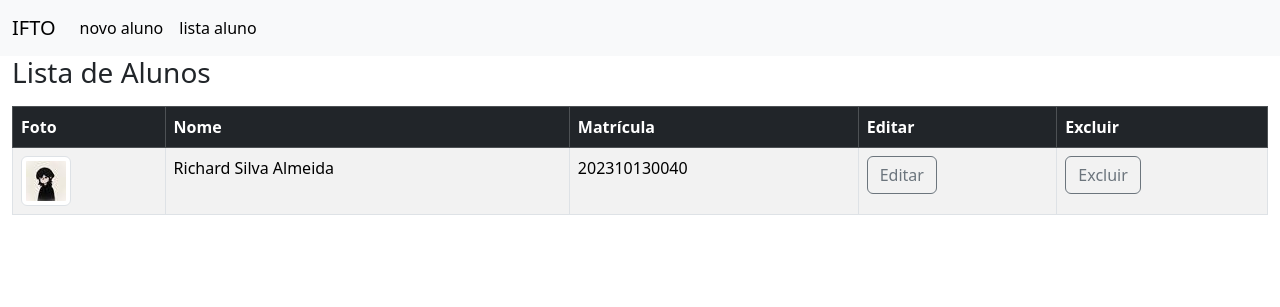
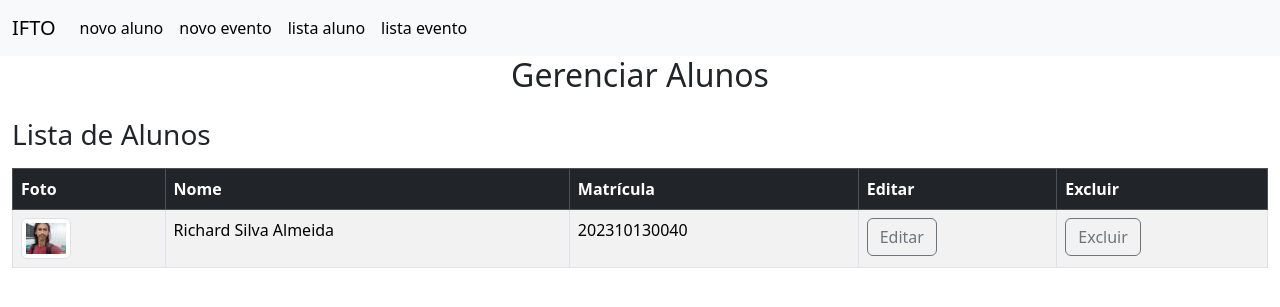
Before and after one commit to Hayankrum/refeitorio, a Django app: page /lista/ in a window 1280 px wide. Shown: the top 307 px of the page. Run offline with Django 5.2, Linux system fonts and the light colour scheme; data comes from the database, SQL or seed files in the repository; both versions use the stored data as it was after the commit; some libraries are stand-ins or nearby versions.

Commit message:
agora vai

```diff
--- a/setup/urls.py
+++ b/setup/urls.py
@@ -17,6 +17,12 @@ urlpatterns = [
     path('editar/<str:id>', views.editar, name='editar'),
     path('excluir/<str:id>', views.excluir, name='excluir'),
 
+
+    path('ev_new/',views.ev_new, name='ev_new'),
+    path('ev_lista/', views.ev_lista, name='ev_lista'),
+    path('ev_editar/<int:id_evento>/', views.ev_editar, name='ev_editar'),  # URL para editar evento
+    path('ev_excluir/<int:id_evento>/', views.ev_excluir, name='ev_excluir'),  # URL para excluir evento
+
     re_path(r'^img/(?P<path>.*)$', serve, {'document_root': settings.MEDIA_ROOT}),
 ]
 
--- a/siteapp/models.py
+++ b/siteapp/models.py
@@ -29,7 +29,9 @@ class Evento(models.Model):
     id_evento = models.AutoField(primary_key=True)
     nome_evento = models.CharField(max_length=255, null=False)
     foto_evento = models.ImageField(upload_to='eventos/', blank=True, null=True)  # Imagens de eventos vão para a pasta 'eventos/'
-    id_aluno = models.ForeignKey(Aluno, models.DO_NOTHING, db_column="id_aluno")
+    id_aluno = models.ForeignKey(Aluno, models.DO_NOTHING, db_column="id_aluno", null=True, blank=True) # Garantir que id_aluno não seja NULL
+
+    # Outros campos do evento
 
     def __str__(self):
         return self.nome_evento
--- a/siteapp/templates/pg/lista.html
+++ b/siteapp/templates/pg_al/lista.html
@@ -1,5 +1,6 @@
 {% extends "st/base.html" %}
 {% block conteudo %}
+    <h2 class="text-center mb-4">Gerenciar Alunos</h2>
     <section>
         <h3 class="mb-3">Lista de Alunos</h3>
         <table class="table table-striped table-bordered">
--- a/siteapp/templates/st/base.html
+++ b/siteapp/templates/st/base.html
@@ -13,7 +13,9 @@
       <div class="collapse navbar-collapse" id="navbarNavAltMarkup">
         <div class="navbar-nav">
           <a class="nav-link active" aria-current="page" href="{% url 'new' %}">novo aluno</a>
+          <a class="nav-link active" aria-current="page" href="{% url 'ev_new' %}">novo evento</a>
           <a class="nav-link active" aria-current="page" href="{% url 'lista' %}">lista aluno</a>
+          <a class="nav-link active" aria-current="page" href="{% url 'ev_lista' %}">lista evento</a>
         </div>
       </div>
     </div>
--- a/siteapp/views.py
+++ b/siteapp/views.py
@@ -3,31 +3,28 @@ from siteapp.forms import AlunoForms
 from siteapp.forms import EventoForms
 from siteapp.models import Aluno
 
-# Create your views here.
 def lista(request):
-    alunos = Aluno.objects.all()  # Recupera todos os objetos Aluno
+    alunos = Aluno.objects.all()
     context = {'alunos': alunos}
-    return render(request, 'pg/lista.html', context)
+    return render(request, 'pg_al/lista.html', context)
 
 
 def new(request):
     alunos = Aluno.objects.all()
     form = AlunoForms(request.POST, request.FILES)
     if request.method == "POST":
-        #form = AlunoForms(request.POST, request.FILES)
         if form.is_valid():
             aluno = form.save()
             aluno.save()
             form = AlunoForms()
             return redirect('lista')
     context={'form':form, 'alunos':alunos}
-    return render(request, 'pg/new.html', context)
+    return render(request, 'pg_al/new.html', context)
 
-# usar esse caso quando o template for único para exibir alunos
 def mostrar(request):
-    alunos = Aluno.objects.all() # todos os objetos que estiverem na classe aluno
+    alunos = Aluno.objects.all()
     context={'alunos':alunos}
-    return render(request, 'pg/lista.html', context)
+    return render(request, 'pg_al/lista.html', context)
 
 def editar(request, id):
     alunos =Aluno.objects.all()
@@ -39,9 +36,9 @@ def editar(request, id):
             form.save()
             return redirect('lista')
         else:
-            return render(request, 'pg/editar.html',{'form':form})
+            return render(request, 'pg_al/editar.html',{'form':form})
     else:
-        return render(request,'pg/editar.html',{'form':form, 'alunos':alunos})
+        return render(request,'pg_al/editar.html',{'form':form, 'alunos':alunos})
 
 def excluir(request, id):
     aluno = get_object_or_404(Aluno, pk=id)
@@ -50,4 +47,45 @@ def excluir(request, id):
     if(request.method == "POST"):
         aluno.delete()
         return redirect('lista')
-    return render(request, 'pg/excluir.html', {'aluno':aluno, 'alunos':alunos, 'form':form})
+    return render(request, 'pg_al/excluir.html', {'aluno':aluno, 'alunos':alunos, 'form':form})
+
+
+
+#------------------------------------------------------------------------------------------------------
+from django.shortcuts import render, get_object_or_404, redirect
+from .models import Evento
+from .forms import EventoForms
+
+def ev_lista(request):
+    eventos = Evento.objects.filter(id_aluno=request.user.id)
+    return render(request, 'pg_ev/ev_lista.html', {'eventos': eventos})
+
+def ev_new(request):
+    if request.method == 'POST':
+        form = EventoForms(request.POST, request.FILES)
+        if form.is_valid():
+            evento = form.save(commit=False)
+            evento.save()
+            return redirect('ev_lista')
+    else:
+        form = EventoForms()
+    return render(request, 'pg_ev/ev_new.html', {'form': form})
+
+def ev_editar(request, id_evento):
+    evento = get_object_or_404(Evento, pk=id_evento)
+    if request.method == 'POST':
+        form = EventoForms(request.POST, request.FILES, instance=evento)
+        if form.is_valid():
+            form.save()
+            return redirect('ev_lista')
+    else:
+        form = EventoForms(instance=evento)
+    return render(request, 'pg_ev/ev_editar.html', {'form': form})
+
+
+def ev_excluir(request, id_evento):
+    evento = get_object_or_404(Evento, pk=id_evento)
+    if request.method == 'POST':
+        evento.delete()
+        return redirect('ev_lista')
+    return render(request, 'pg_ev/ev_excluir.html', {'evento': evento})
```
Also changed, not shown: siteapp/templates/pg_ev/ev_editar.html (added, +16 -0 lines), siteapp/templates/pg_ev/ev_excluir.html (added, +16 -0 lines), siteapp/templates/pg_ev/ev_lista.html (added, +39 -0 lines), siteapp/templates/pg_ev/ev_new.html (added, +16 -0 lines), alunos/perfil.jpg, db.sqlite3, eventos/ifto-araguatins.jpg (added), siteapp/migrations/0001_initial.py, siteapp/templates/pg_al/editar.html (renamed from siteapp/templates/pg/editar.html), siteapp/templates/pg_al/excluir.html (renamed from siteapp/templates/pg/excluir.html), siteapp/templates/pg_al/new.html (renamed from siteapp/templates/pg/new.html).
